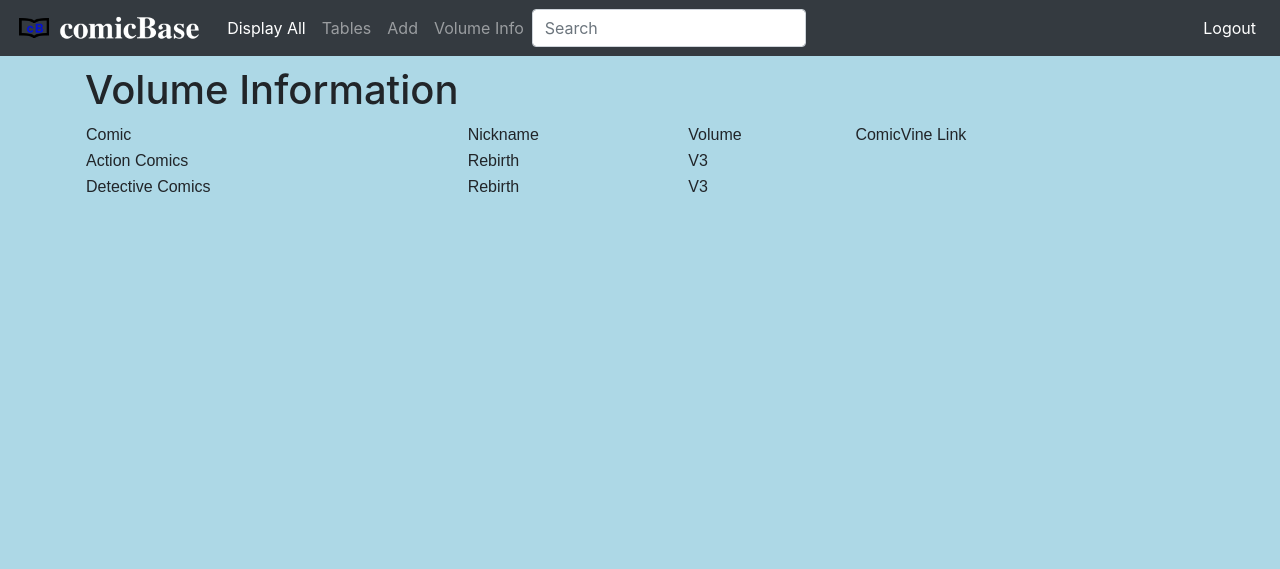
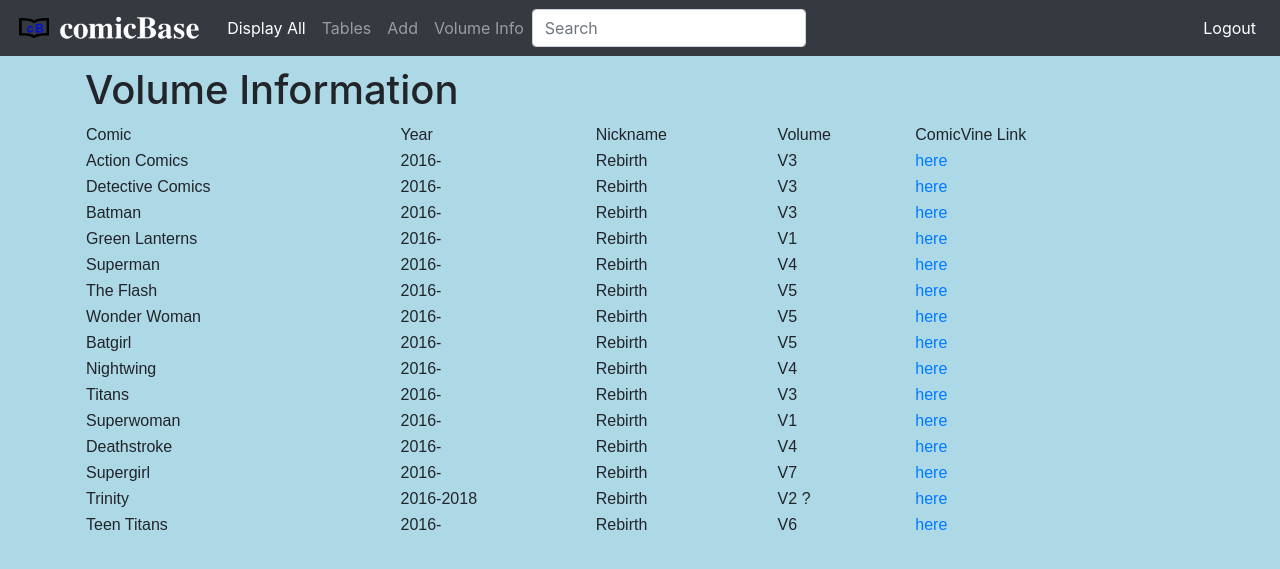
Before and after one commit to nawwx3/comicBase, a Flask app: page /comicBase/volume_info in a window 1280 px wide. Shown: the top 569 px of the page. Run offline with Flask 2, Linux system fonts and the light colour scheme; the visitor is signed in with stand-in values (Sample User, id 1); some libraries are stand-ins or nearby versions.

Commit message:
partial autocomplete when adding from table_info pages & volume_info update

```diff
--- a/myWebsite/__init__.py
+++ b/myWebsite/__init__.py
@@ -61,8 +61,10 @@ def cb_logout_page():
 
 # add comic screen
 @app.route('/comicBase/add_comic', methods=['GET', 'POST'])
-def cb_add_comic_page():
-    return cb_add_comic()
+@app.route('/comicBase/add_comic_<issue>_<volume>', methods=['GET', 'POST'])
+def cb_add_comic_page(issue="", volume=""):
+    print(issue, volume)
+    return cb_add_comic(issue, volume)
 
 # displays all the comics
 @app.route('/comicBase/display_comics')
--- a/myWebsite/comicBase/comicBase.py
+++ b/myWebsite/comicBase/comicBase.py
@@ -39,7 +39,7 @@ def cb_logout(app):
     return redirect(url_for('cb_home_page'))
 
 @require_login
-def cb_add_comic():
+def cb_add_comic(issue, volume):
     if request.method == 'POST':
         try:
             name = request.form['issue_name']
@@ -100,7 +100,7 @@ def cb_add_comic():
             print('closed the connection')
             return redirect(url_for('cb_display_page'))
 
-    return render_template('cb_add_comic.html')
+    return render_template('cb_add_comic.html', issue=issue, volume=volume)
 
 @require_login
 def cb_delete(table, id):
--- a/myWebsite/templates/cb_display_table_info.html
+++ b/myWebsite/templates/cb_display_table_info.html
@@ -1,6 +1,12 @@
 {% extends "cb_header.html" %}
 {% block body %}
 <div class="container-fluid partial">
+
+  <form action="{{ url_for('cb_add_comic_page', volume=volume, issue=issue) }}" name="new_comic">
+    <h1>{{issue}} - {{volume}}</h1>
+    <input type="submit" value="Add Comic"/>
+  </form>
+
 
   <table class="table table-striped">
     <thead class="thead-dark">
--- a/myWebsite/templates/cb_header.html
+++ b/myWebsite/templates/cb_header.html
@@ -3,6 +3,8 @@
   <head>
     <title>ComicBase</title>
     <meta charset="utf-8">
+
+    <!-- this is for "mobile first" rendering and touch zooming -->
     <meta name="viewport" content="width=device-width, initial-scale=1">
 
     <link rel="stylesheet" href="https://maxcdn.bootstrapcdn.com/bootstrap/4.0.0/css/bootstrap.min.css" integrity="sha384-Gn5384xqQ1aoWXA+058RXPxPg6fy4IWvTNh0E263XmFcJlSAwiGgFAW/dAiS6JXm" crossorigin="anonymous">    <script src="https://ajax.googleapis.com/ajax/libs/jquery/3.2.1/jquery.min.js"></script>
--- a/myWebsite/templates/cb_volume_info_page.html
+++ b/myWebsite/templates/cb_volume_info_page.html
@@ -6,6 +6,7 @@
   <table>
     <thead>
       <td>Comic</td>
+      <td>Year</td>
       <td>Nickname</td>
       <td>Volume</td>
       <td>ComicVine Link</td>
@@ -13,16 +14,108 @@
     <tbody>
       <tr>
         <td>Action Comics</td>
+        <td>2016-</td>
         <td>Rebirth</td>
         <td>V3</td>
-        <td></td>
+        <td><a href="https://comicvine.gamespot.com/action-comics/4050-91078/">here</a></td>
       </tr>
-
       <tr>
         <td>Detective Comics</td>
+        <td>2016-</td>
         <td>Rebirth</td>
         <td>V3</td>
-        <td></td>
+        <td><a href="https://comicvine.gamespot.com/detective-comics/4050-91098/">here</a></td>
+      </tr>
+      <tr>
+        <td>Batman</td>
+        <td>2016-</td>
+        <td>Rebirth</td>
+        <td>V3</td>
+        <td><a href="https://comicvine.gamespot.com/batman/4050-91273/">here</a></td>
+      </tr>
+      <tr>
+        <td>Green Lanterns</td>
+        <td>2016-</td>
+        <td>Rebirth</td>
+        <td>V1</td>
+        <td><a href="https://comicvine.gamespot.com/green-lanterns/4050-91285/">here</a></td>
+      </tr>
+      <tr>
+        <td>Superman</td>
+        <td>2016-</td>
+        <td>Rebirth</td>
+        <td>V4</td>
+        <td><a href="https://comicvine.gamespot.com/superman/4050-91298/">here</a></td>
+      </tr>
+      <tr>
+        <td>The Flash</td>
+        <td>2016-</td>
+        <td>Rebirth</td>
+        <td>V5</td>
+        <td><a href="https://comicvine.gamespot.com/the-flash/4050-91750/">here</a></td>
+      </tr>
+      <tr>
+        <td>Wonder Woman</td>
+        <td>2016-</td>
+        <td>Rebirth</td>
+        <td>V5</td>
+        <td><a href="https://comicvine.gamespot.com/wonder-woman/4050-91774/">here</a></td>
+      </tr>
+      <tr>
+        <td>Batgirl</td>
+        <td>2016-</td>
+        <td>Rebirth</td>
+        <td>V5</td>
+        <td><a href="https://comicvine.gamespot.com/batgirl/4050-92542/">here</a></td>
+      </tr>
+      <tr>
+        <td>Nightwing</td>
+        <td>2016-</td>
+        <td>Rebirth</td>
+        <td>V4</td>
+        <td><a href="https://comicvine.gamespot.com/nightwing/4050-92569/">here</a></td>
+      </tr>
+      <tr>
+        <td>Titans</td>
+        <td>2016-</td>
+        <td>Rebirth</td>
+        <td>V3</td>
+        <td><a href="https://comicvine.gamespot.com/titans/4050-92577/">here</a></td>
+      </tr>
+      <tr>
+        <td>Superwoman</td>
+        <td>2016-</td>
+        <td>Rebirth</td>
+        <td>V1</td>
+        <td><a href="https://comicvine.gamespot.com/superwoman/4050-92976/">here</a></td>
+      </tr>
+      <tr>
+        <td>Deathstroke</td>
+        <td>2016-</td>
+        <td>Rebirth</td>
+        <td>V4</td>
+        <td><a href="https://comicvine.gamespot.com/deathstroke/4050-93375/">here</a></td>
+      </tr>
+      <tr>
+        <td>Supergirl</td>
+        <td>2016-</td>
+        <td>Rebirth</td>
+        <td>V7</td>
+        <td><a href="https://comicvine.gamespot.com/supergirl/4050-93948/">here</a></td>
+      </tr>
+      <tr>
+        <td>Trinity</td>
+        <td>2016-2018</td>
+        <td>Rebirth</td>
+        <td>V2 ?</td>
+        <td><a href="https://comicvine.gamespot.com/trinity/4050-94296/">here</a></td>
+      </tr>
+      <tr>
+        <td>Teen Titans</td>
+        <td>2016-</td>
+        <td>Rebirth</td>
+        <td>V6</td>
+        <td><a href="https://comicvine.gamespot.com/teen-titans/4050-95242/">here</a></td>
       </tr>
 
 
```
Also changed, not shown: myWebsite/templates/cb_add_comic.html (+12 -1 lines).
